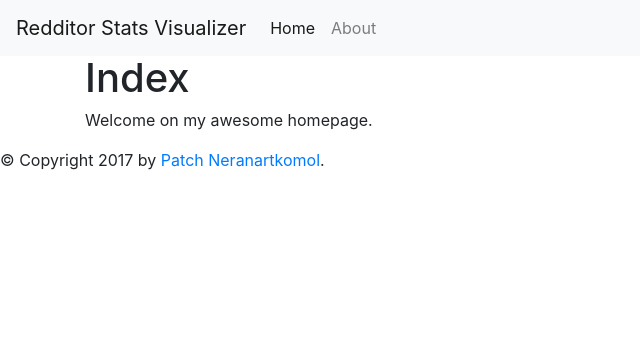
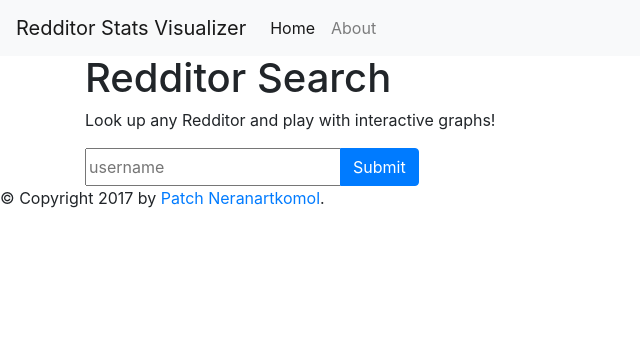
Before and after one commit to patchneranartkomol/reddit-word-cloud, a Flask app: page / in a window 1280 px wide. Shown: the top 356 px of the page, without its empty margins (0-640 px from the left). Run offline with Flask 2, Linux system fonts and the light colour scheme; some libraries are stand-ins or nearby versions.

Commit message:
Form handling with WTForms and copy changes

```diff
--- a/FlaskApp/FlaskApp/__init__.py
+++ b/FlaskApp/FlaskApp/__init__.py
@@ -1,14 +1,23 @@
-from flask import Flask, render_template
+from flask import Flask, render_template, request
+from flask_wtf import FlaskForm
+from wtforms import StringField
+
 
 app = Flask(__name__)
+app.config['SECRET_KEY'] = 'TopSecretKey' #TODO: stubbed for testing, move this to ignored config file
 
-@app.route('/')
+class BasicForm(FlaskForm):
+	username = StringField('username')
+
+
+@app.route('/', methods=['GET', 'POST'])
 def homepage():
-    return render_template("index.html")
+	form = BasicForm()
+	return render_template("index.html", form=form)
 
 @app.route('/about')
 def about():
 	return render_template("about.html")
 
 if __name__ == "__main__":
-    app.run()
+	app.run()
--- a/FlaskApp/FlaskApp/templates/index.html
+++ b/FlaskApp/FlaskApp/templates/index.html
@@ -1,12 +1,17 @@
 {% extends "layout.html" %}
+{% from "_formhelpers.html" import render_field %}
 {% block head %}
 {{ super() }}
 {% endblock %}
 {% block content %}
 <div class="container">
-  <h1>Index</h1>
+  <h1>Redditor Search</h1>
   <p class="important">
-    Welcome on my awesome homepage.
+    Look up any Redditor and play with interactive graphs!
   </p>
+  <form method="get" action="">
+      {{ render_field(form.username) }}
+  </form>
+
 </div>
 {% endblock %}
--- a/FlaskApp/FlaskApp/templates/layout.html
+++ b/FlaskApp/FlaskApp/templates/layout.html
@@ -19,7 +19,7 @@
 		  <div class="collapse navbar-collapse" id="navbarSupportedContent">
 		    <ul class="navbar-nav mr-auto">
 		      <li class="nav-item active">
-		        <a class="nav-link" href="#">Home <span class="sr-only">(current)</span></a>
+		        <a class="nav-link" href="/">Home <span class="sr-only">(current)</span></a>
 		      </li>
 		      <li class="nav-item">
 		        <a class="nav-link" href="about">About</a>
@@ -29,11 +29,11 @@
 		  </div>
 		</nav>
 		<div id="content">{% block content %}{% endblock %}</div>
-    	<div id="footer">
+    	<footer class="footer">
 			{% block footer %}
 			&copy; Copyright 2017 by <a href="http://patchneranartkomol.com/">Patch Neranartkomol</a>.
 			{% endblock %}
-		</div>
+		</footer>
 		<script src="https://code.jquery.com/jquery-3.2.1.slim.min.js" integrity="sha384-KJ3o2DKtIkvYIK3UENzmM7KCkRr/rE9/Qpg6aAZGJwFDMVNA/GpGFF93hXpG5KkN" crossorigin="anonymous"></script>
 		<script src="https://cdnjs.cloudflare.com/ajax/libs/popper.js/1.11.0/umd/popper.min.js" integrity="sha384-b/U6ypiBEHpOf/4+1nzFpr53nxSS+GLCkfwBdFNTxtclqqenISfwAzpKaMNFNmj4" crossorigin="anonymous"></script>
 		<script src="https://maxcdn.bootstrapcdn.com/bootstrap/4.0.0-beta/js/bootstrap.min.js" integrity="sha384-h0AbiXch4ZDo7tp9hKZ4TsHbi047NrKGLO3SEJAg45jXxnGIfYzk4Si90RDIqNm1" crossorigin="anonymous"></script>
```
